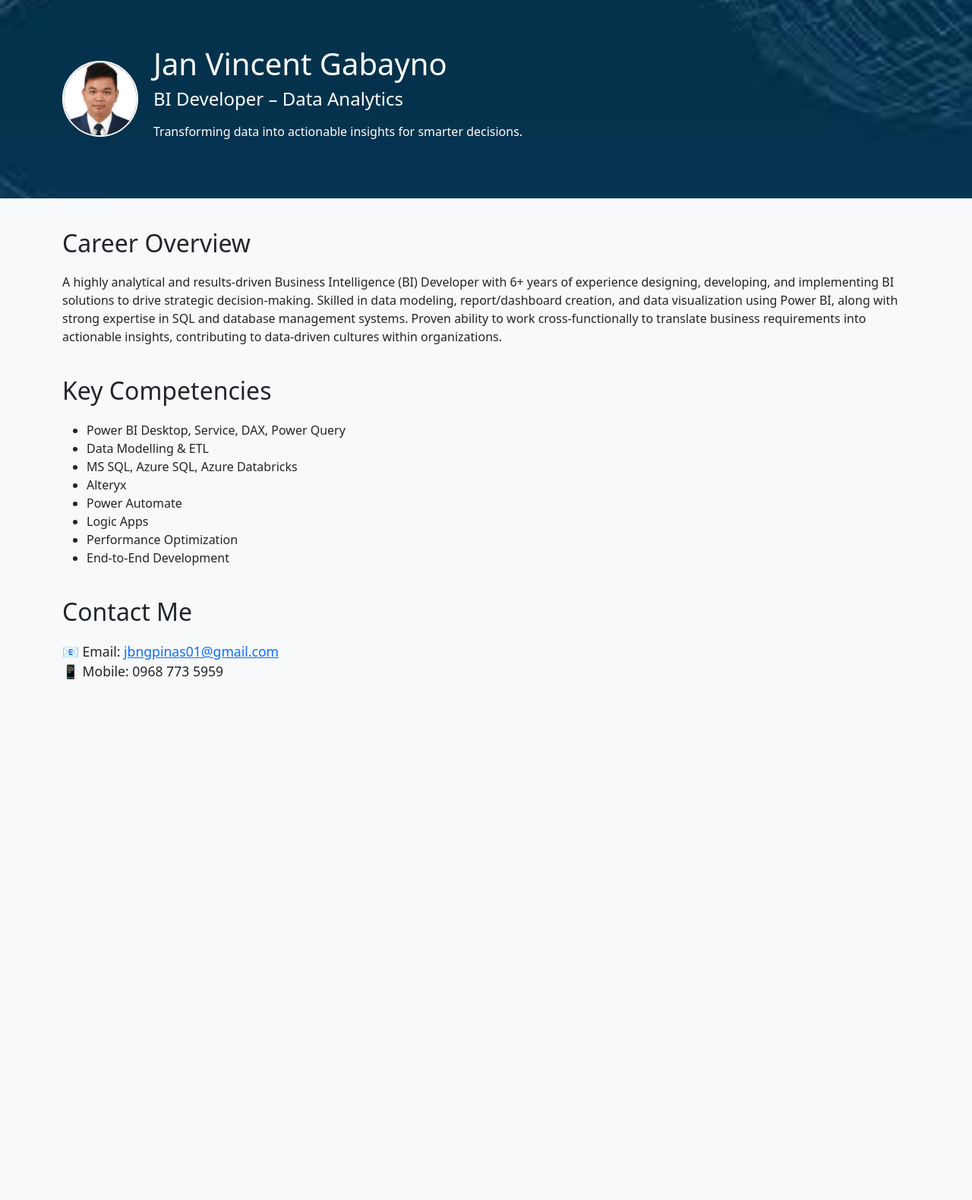
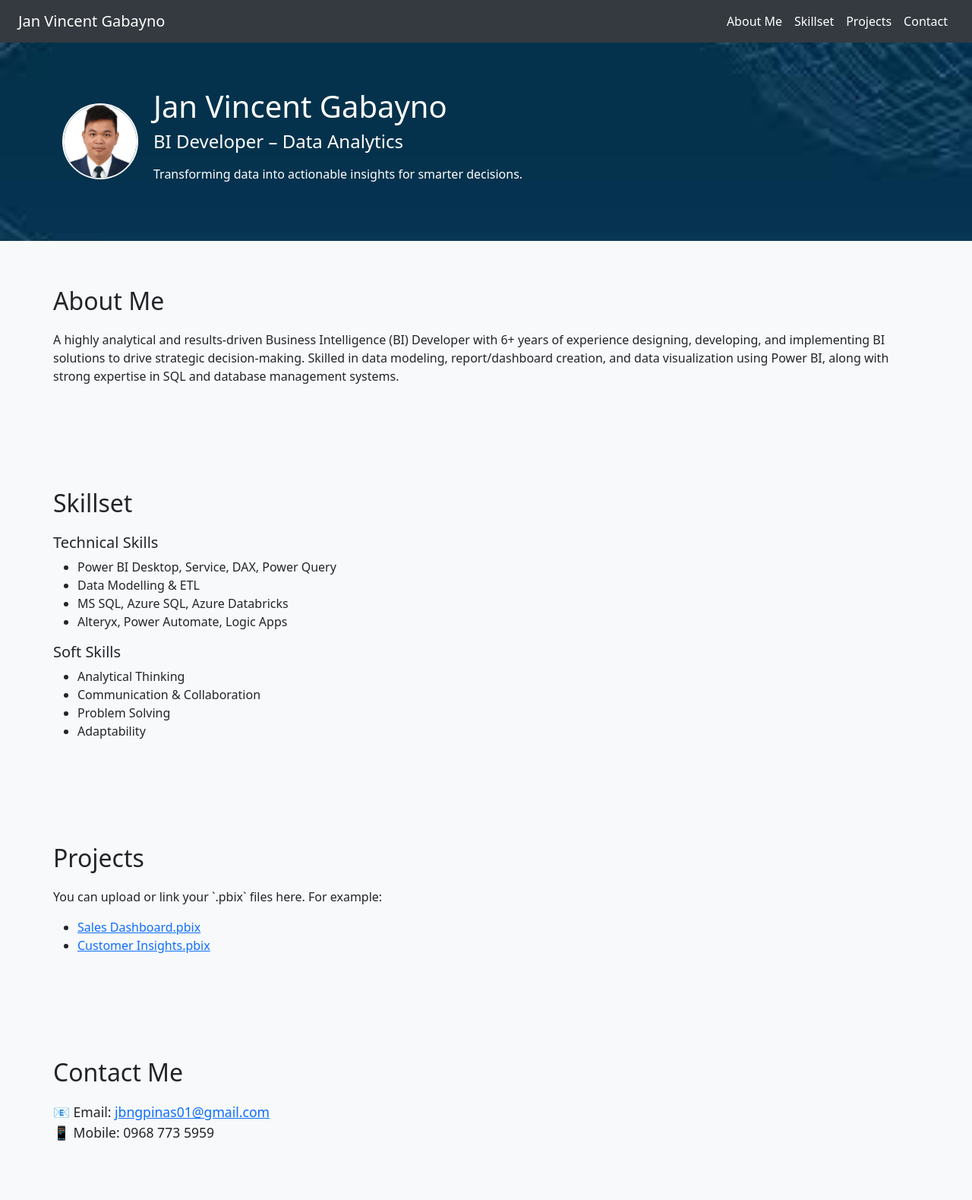
Before and after one commit to VinceGabayno/Vince-Gabayno-Power-BI-Developer, a plain HTML site: page index.html in a window 1280 px wide. Shown: the whole page at 76% size. Before the commit the page ends 913 px from the top, so only its background shows below. Drawn offline with nearby package versions, Linux system fonts and the light colour scheme.

Commit message:
Update index.html
Add Navigational Bar.

```diff
--- a/index.html
+++ b/index.html
@@ -32,18 +32,47 @@
       margin-right: 20px;
     }
 
+    .section {
+      padding: 60px 0;
+    }
+
     .section-title {
-      margin-top: 40px;
       margin-bottom: 20px;
     }
 
     .contact-info {
       font-size: 1.1rem;
     }
+
+    nav {
+      background-color: #343a40;
+    }
+
+    nav a {
+      color: white !important;
+    }
+
+    nav a:hover {
+      text-decoration: underline;
+    }
   </style>
 </head>
 <body>
 
+  <!-- Navigation Bar -->
+  <nav class="navbar navbar-expand-lg navbar-dark px-4">
+    <a class="navbar-brand" href="#">Jan Vincent Gabayno</a>
+    <div class="collapse navbar-collapse">
+      <ul class="navbar-nav ms-auto">
+        <li class="nav-item"><a class="nav-link" href="#about">About Me</a></li>
+        <li class="nav-item"><a class="nav-link" href="#skills">Skillset</a></li>
+        <li class="nav-item"><a class="nav-link" href="#projects">Projects</a></li>
+        <li class="nav-item"><a class="nav-link" href="#contact">Contact</a></li>
+      </ul>
+    </div>
+  </nav>
+
+  <!-- Hero Section -->
   <div class="hero">
     <div class="container">
       <img src="474746018_1678721736403632_4691149622295737913_n.jpg" alt="Profile Image" class="profile-img">
@@ -55,30 +84,51 @@
     </div>
   </div>
 
-  <div class="container">
-    <h2 class="section-title">Career Overview</h2>
+  <!-- About Me -->
+  <section id="about" class="section container">
+    <h2 class="section-title">About Me</h2>
     <p>
-      A highly analytical and results-driven Business Intelligence (BI) Developer with 6+ years of experience designing, developing, and implementing BI solutions to drive strategic decision-making. Skilled in data modeling, report/dashboard creation, and data visualization using Power BI, along with strong expertise in SQL and database management systems. Proven ability to work cross-functionally to translate business requirements into actionable insights, contributing to data-driven cultures within organizations.
+      A highly analytical and results-driven Business Intelligence (BI) Developer with 6+ years of experience designing, developing, and implementing BI solutions to drive strategic decision-making. Skilled in data modeling, report/dashboard creation, and data visualization using Power BI, along with strong expertise in SQL and database management systems.
     </p>
+  </section>
 
-    <h2 class="section-title">Key Competencies</h2>
+  <!-- Skillset -->
+  <section id="skills" class="section container">
+    <h2 class="section-title">Skillset</h2>
+    <h5>Technical Skills</h5>
     <ul>
       <li>Power BI Desktop, Service, DAX, Power Query</li>
       <li>Data Modelling & ETL</li>
       <li>MS SQL, Azure SQL, Azure Databricks</li>
-      <li>Alteryx</li>
-      <li>Power Automate</li>
-      <li>Logic Apps</li>
-      <li>Performance Optimization</li>
-      <li>End-to-End Development</li>
+      <li>Alteryx, Power Automate, Logic Apps</li>
     </ul>
+    <h5>Soft Skills</h5>
+    <ul>
+      <li>Analytical Thinking</li>
+      <li>Communication & Collaboration</li>
+      <li>Problem Solving</li>
+      <li>Adaptability</li>
+    </ul>
+  </section>
 
+  <!-- Projects -->
+  <section id="projects" class="section container">
+    <h2 class="section-title">Projects</h2>
+    <p>You can upload or link your `.pbix` files here. For example:</p>
+    <ul>
+      <li><a href="path/to/project1.pbix" download>Sales Dashboard.pbix</a></li>
+      <li><a href="path/to/project2.pbix" download>Customer Insights.pbix</a></li>
+    </ul>
+  </section>
+
+  <!-- Contact -->
+  <section id="contact" class="section container">
     <h2 class="section-title">Contact Me</h2>
     <p class="contact-info">
       📧 Email: <a href="mailto:jbngpinas01@gmail.com">jbngpinas01@gmail.com</a><br>
       📱 Mobile: 0968 773 5959
     </p>
-  </div>
+  </section>
 
 </body>
 </html>
```
